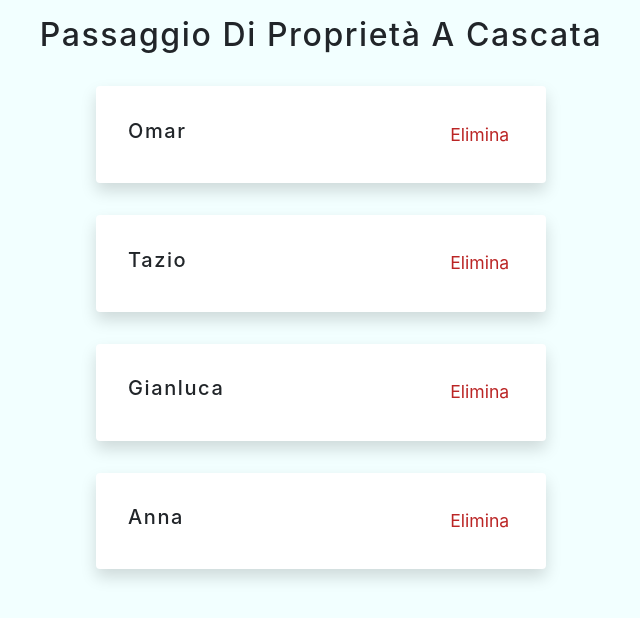
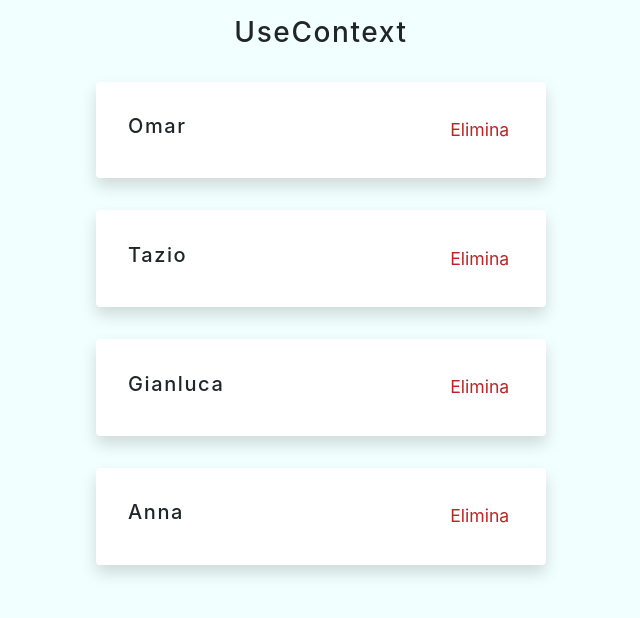
Before and after one commit to zuingo88/lezioni-react, a React (Create React App) app in the folder React-Hooks-master/: page / in a window 1280 px wide. Shown: the top 618 px of the page, without its empty margins (319-959 px from the left). Built offline with nearby package versions, Linux system fonts and the light colour scheme.

Commit message:
useContext.

```diff
--- a/React-Hooks-master/src/App.js
+++ b/React-Hooks-master/src/App.js
@@ -1,4 +1,4 @@
-import Inizio from "./lezioni/7-prop-drilling/inizio/prop-drilling";  // Se la cartella inizio ci dovesse contenere un file index, sarà aperto di defalut senza che debba necesssariamente specificarlo.
+import Inizio from "./lezioni/8-useContext/inizio/context";  // Se la cartella inizio ci dovesse contenere un file index, sarà aperto di defalut senza che debba necesssariamente specificarlo.
 
 function App() {
   return (
--- a/React-Hooks-master/src/lezioni/8-useContext/inizio/context.js
+++ b/React-Hooks-master/src/lezioni/8-useContext/inizio/context.js
@@ -1,35 +1,60 @@
-import React, { useState } from "react";
+import React, { useState, useContext } from "react";
 import { data } from "../../../data";
 
+const AppContext = React.createContext();
+
 const MainComponent = () => {
+
   const [people, setPeople] = useState(data);
 
   const removePeople = (id) => setPeople(people.filter((el) => el.id !== id));
+
+  return (
+    <AppContext.Provider
+      value={{
+        people,
+        removePeople
+      }}
+    >
+      <div>
+        <h3>useContext</h3>
+        <Elenco />
+      </div>
+    </AppContext.Provider>
+  );
+};
+
+const Elenco = () => {
+  const info = useContext(AppContext)
+  console.log(info);
+
   return (
     <div>
-      <h3>Passaggio di Proprietà a cascata </h3>
-      <Elenco people={people} removePeople={removePeople} />
+      {
+        info.people.map((el, index) => {
+          return (
+            <Persona
+              key={index}
+              {...el}
+            />
+          );
+        })
+      }
     </div>
   );
 };
 
-const Elenco = ({ people, removePeople }) => {
+const Persona = ({ id, name }) => {
+  const { removePeople } = useContext(AppContext);
+
   return (
-    <div>
-      {people.map((el, index) => {
-        return <Persona key={index} {...el} removePeople={removePeople} />;
-      })}
-    </div>
-  );
-};
-
-const Persona = ({ id, name, removePeople }) => {
-  return (
-    <div className="item">
+    <div className="item shadow">
       <h5> {name} </h5>
-      <button className="button delete-button" onClick={() => removePeople(id)}>
-        {" "}
-        x{" "}
+      <button
+        className="button delete-button"
+        onClick={() => removePeople(id)}
+      >
+        Elimina
       </button>
     </div>
   );
```
